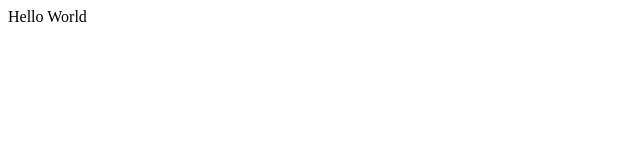
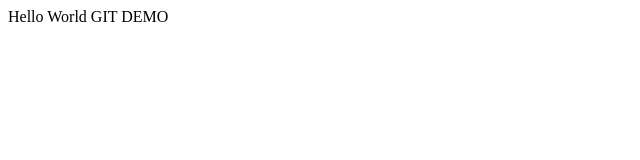
Before and after one commit to Awaiz-Islam/Awaiz-Repositery, a plain HTML site: page index.html in a window 1280 px wide. Shown: the whole page, without its empty margins (0-640 px from the left). Drawn offline with Linux system fonts and the light colour scheme.

Commit message:
add text

```diff
--- a/index.html
+++ b/index.html
@@ -3,6 +3,6 @@
         <title>Git Demo</title>
     </head>
     <body>
-        Hello World
+        Hello World GIT DEMO
     </body>
 </html>
```
